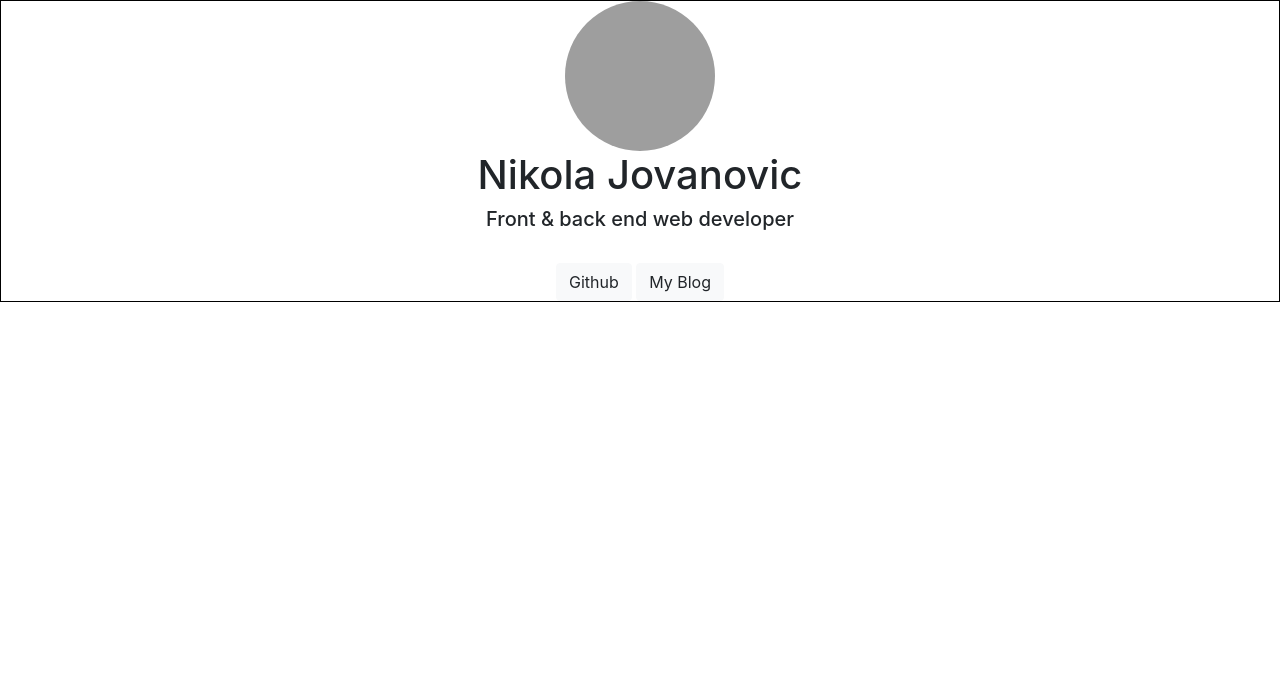
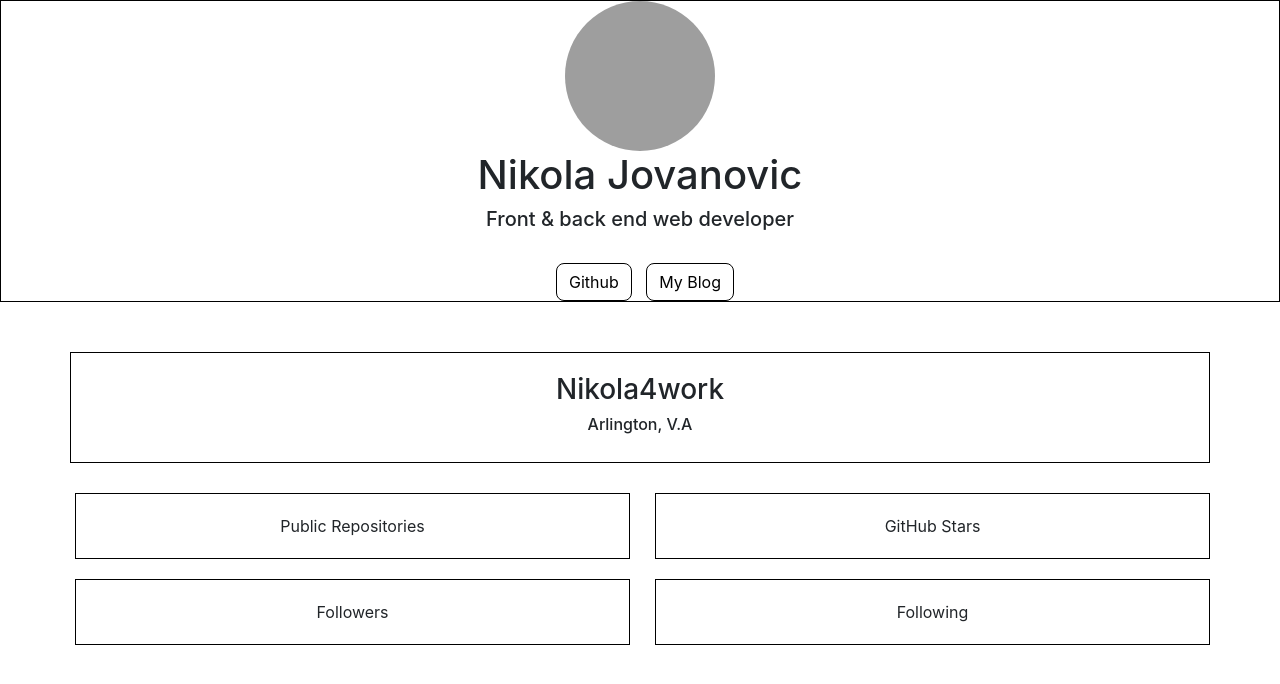
Before and after one commit to nikola4work/DeveloperProfile-generator, an Electron app: page template.html in a window 1280 px wide. Drawn offline with nearby package versions, Linux system fonts and the light colour scheme; grey boxes are pictures that could not be loaded.

Commit message:
html shell added

```diff
--- a/style.css
+++ b/style.css
@@ -7,7 +7,48 @@
      margin-right: auto;
  }
 
+ .btn {
+     margin-left: 10px;
+     background-color: #fff;
+     color: black;
+     border: 1px solid black;
+     border-radius: 8px;
+     transition: transform .2s;
+ }
+
+ .btn:hover {
+     background-color: black;
+     color: #fff;
+     transform: scale(1.1);
+ }
+
  .container-fluid {
      border: 1px solid black;
      text-align: center;
  }
+
+ #info {
+     border: 1px solid black;
+     text-align: center;
+     margin-top: 50px;
+     padding: 20px;
+ }
+
+ #layout {
+     margin-top: 30px;
+     text-align: center;
+ }
+
+ .col {
+     border: 1px solid black;
+     padding: 20px;
+     margin-left: 25px;
+ }
+
+ #adjust {
+     margin-left: 5px;
+ }
+
+ .w-100 {
+     margin: 10px;
+ }
--- a/template.html
+++ b/template.html
@@ -28,6 +28,7 @@
 </head>
 
 <body>
+    <!-- container fluid contains img,name,bio,buttons -->
     <div class="container-fluid">
         <img src="https://www.w3schools.com/howto/img_avatar.png" id="profile-pic" alt="Profile-pic">
 
@@ -36,12 +37,28 @@
 
         <p class="h5">Front & back end web developer</p>
         <br>
-        <button type="button" class="btn btn-light">Github</button>
-        <button type="button" class="btn btn-light">My Blog</button>
+        <button type="button" class="btn">Github</button>
+        <button type="button" class="btn">My Blog</button>
+    </div>
+    <!-- end of container fluid -->
+    <!-- container for username & location -->
+    <div class="container" id="info">
+        <p class="h3">Nikola4work</p>
+        <p class="h6">Arlington, V.A </p>
+    </div>
+    <!-- end of container username & location -->
 
-
-
+    <!-- grid layout -->
+    <div class="container" id="layout">
+        <div class="row">
+            <div class="col" id="adjust">Public Repositories</div>
+            <div class="col">GitHub Stars</div>
+            <div class="w-100"></div>
+            <div class="col" id="adjust">Followers</div>
+            <div class="col">Following</div>
+        </div>
     </div>
+    <!-- end of grid location -->
 
     <!-- Optional JavaScript -->
     <!-- jQuery first, then Popper.js, then Bootstrap JS -->
```
